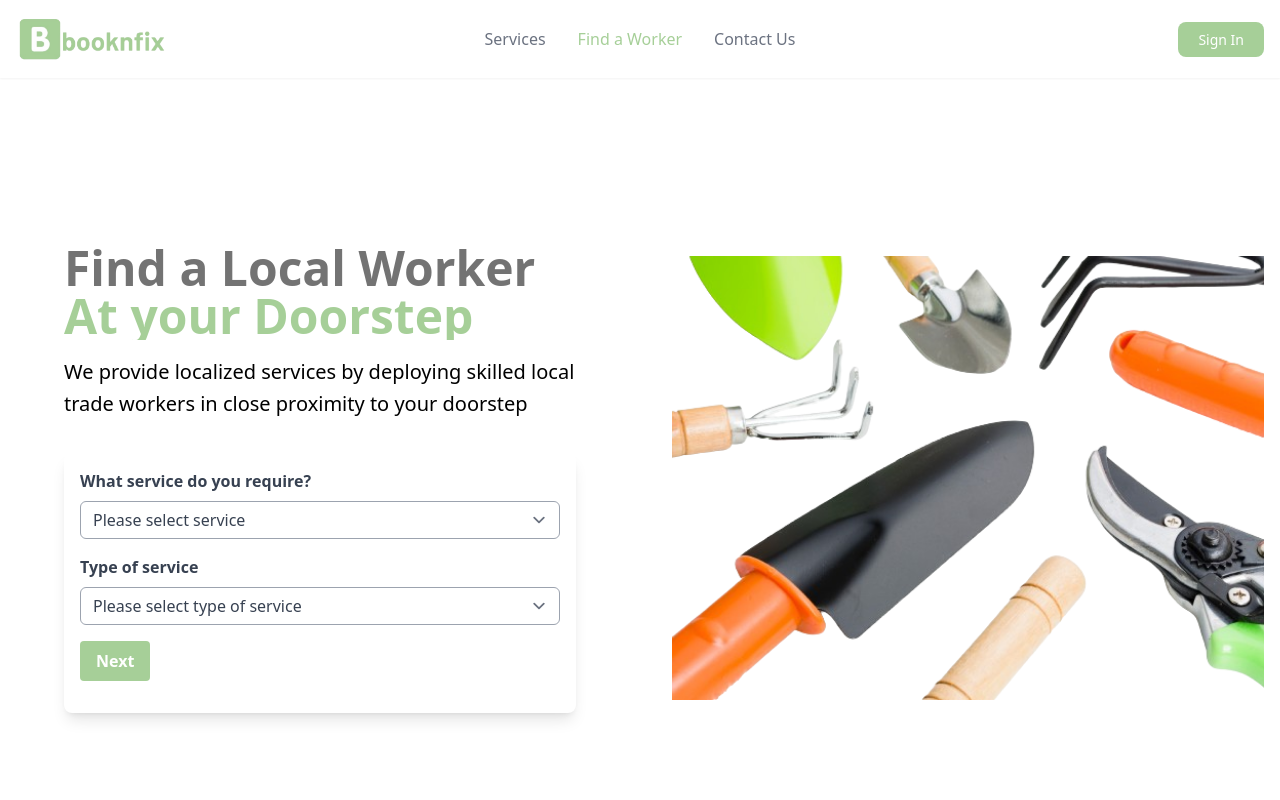
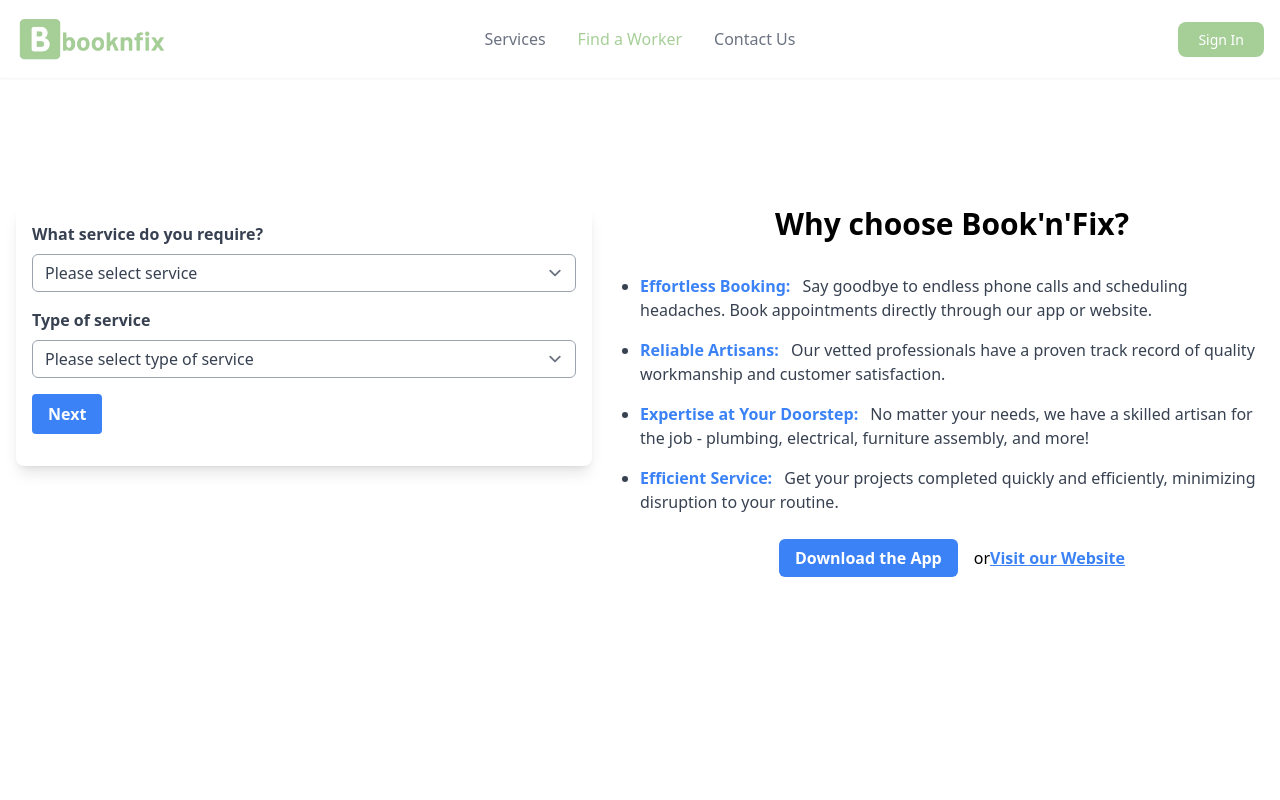
Before and after one commit to stevmide/booknfix, a Next.js app: page /workers in a window 1280 px wide. Shown: the top 800 px of the page. Built offline with nearby package versions, Linux system fonts and the light colour scheme.

Commit message:
ninth commit

```diff
--- /dev/null
+++ b/src/components/Frontend/customSelect.tsx
@@ -0,0 +1,157 @@
+import React, { useState } from 'react';
+import { useRouter } from 'next/router';
+import Head from 'next/head';
+import Image from "next/image";
+
+function CustomSelect() {
+
+  const router = useRouter();
+  const [selectedService, setSelectedService] = useState('');
+  const [selectedTypeOfService, setSelectedTypeOfService] = useState('');
+  const [typesOfService, setTypesOfService] = useState([]);
+
+  const serviceTypes = {
+    1: [
+      { id: 1, name: 'Normal Wash - Car', price: 1500 },
+      { id: 2, name: 'Full Wash - Car', price: 2000 },
+      { id: 3, name: 'Normal Wash - SUV', price: 2000 },
+      { id: 4, name: 'Full Wash - SUV', price: 2500 },
+    ],
+    2: [
+      { id: 5, name: '2 Bedroom Appartment', price: 5000 },
+      { id: 6, name: '3 Bedroom Appartment', price: 5500 },
+      { id: 7, name: '3 Bedroom Duplex', price: 15000 },
+      { id: 8, name: '4 Bedroom Duplex', price: 18000 },
+      { id: 9, name: '5 Bedroom Duplex', price: 23000 },
+      { id: 10, name: '6 Bedroom Duplex', price: 26000 },
+      { id: 11, name: '7 Bedroom Duplex', price: 30000 },
+    ],
+    3: [
+      { id: 12, name: 'Water Leaks', price: 2000 },
+      { id: 13, name: 'Drain Repair', price: 2000 },
+      { id: 14, name: 'Fixture Installation', price: 2000 },
+      { id: 15, name: 'Other Options'}
+    ],
+    4: [{ id: 16, name: 'Get a Quote', price: 0 }],
+    5: [{ id: 17, name: 'Get a Quote', price: 0 }],
+    6: [{ id: 18, name: 'Get a Quote', price: 0 }]
+  };
+
+  const handleServiceChange = (event) => {
+    const selectedValue = event.target.value;
+    setSelectedService(selectedValue);
+    setTypesOfService(serviceTypes[selectedValue]);
+  };
+
+  const handleTypeOfServiceChange = (event) => {
+    const selectedValue = event.target.value;
+    setSelectedTypeOfService(selectedValue);
+  };
+
+  const handleSubmit = () => {
+    if (selectedTypeOfService === "15" || selectedTypeOfService === "16" || selectedTypeOfService === "17" || selectedTypeOfService === "18") {
+      // Redirect to the form page
+      router.push('/quote');
+    } else {
+    // Redirect to checkout page with selected service and price
+    const selectedType = typesOfService.find(service => service.id === parseInt(selectedTypeOfService));
+    if (selectedType) {
+      router.push({
+        pathname: '/checkout',
+        query: { service: selectedService, type: selectedType.name, price: selectedType.price }
+      });
+    }
+    };
+  }
+
+
+  return (
+
+    <div className="mx-auto max-w-screen-xl px-4 py-32 sm:px-6 lg:flex lg:h-screen lg:px-4">
+      <div className="max-w-xl mb-8 sm:mb-0 sm:mr-4 lg:mr-12 w-full">
+        <div className="container mx-auto p-4 bg-white rounded-lg shadow-lg">
+          <div className="mb-4">
+            <label htmlFor="role" className="block text-gray-700 font-bold mb-2">
+              What service do you require?
+            </label>
+            <select
+              id="role"
+              className="custom-select appearance-none block bg-white border border-gray-400 rounded-md py-2 px-3 text-gray-700 leading-tight focus:outline-none focus:border-blue-500 w-full"
+              value={selectedService}
+              onChange={handleServiceChange}
+            >
+              <option value="">Please select service</option>
+              <option value="1">Car Wash</option>
+              <option value="2">Cleaning</option>
+              <option value="3">Plumber</option>
+              <option value="4">Electrician</option>
+              <option value="5">Carpentry</option>
+              <option value="6">Gardener</option>
+            </select>
+          </div>
+
+          <div className="mb-4">
+            <label htmlFor="location" className="block text-gray-700 font-bold mb-2">
+              Type of service
+            </label>
+            <select
+              id="location"
+              className="appearance-none block bg-white border border-gray-400 rounded-md py-2 px-3 text-gray-700 leading-tight focus:outline-none focus:border-blue-500 w-full mb-4"
+              value={selectedTypeOfService}
+              onChange={handleTypeOfServiceChange}
+            >
+              <option value="">Please select type of service</option>
+              {typesOfService.map((type) => (
+                <option key={type.id} value={type.id}>
+                  {type.name}
+                </option>
+              ))}
+            </select>
+            <button onClick={handleSubmit} className="bg-blue-500 hover:bg-blue-700 text-white font-bold py-2 px-4 rounded focus:outline-none focus:shadow-outline">
+              Next
+            </button>
+          </div>
+        </div>
+      </div>
+
+
+  {/* Another Card with Google-style Shadow and Text */}
+  <div className="flex-1">
+  <div className="">
+      <Head>
+        <title>Book'n'Fix - Local Artisans On-Demand</title>
+        <meta name="description" content="Book reliable local artisans for any repair, installation, or maintenance project with Book'n'Fix. Effortless booking, expert service, 100% satisfaction guaranteed." />
+      </Head>
+      <div className="flex flex-col items-center mt-0 mb-2">
+        <h1 className="text-3xl font-bold text-center mb-4">Why choose Book'n'Fix?</h1>
+        <p className="text-gray-700 text-center max-w-sm"></p>
+      </div>
+      <h2 className="text-2xl font-semibold mb-4"></h2>
+      <ul className="list-disc space-y-4">
+        <li className="text-gray-700">
+          <span className="text-blue-500 font-bold mr-2">Effortless Booking:</span> Say goodbye to endless phone calls and scheduling headaches. Book appointments directly through our app or website.
+        </li>
+        <li className="text-gray-700">
+          <span className="text-blue-500 font-bold mr-2">Reliable Artisans:</span> Our vetted professionals have a proven track record of quality workmanship and customer satisfaction.
+        </li>
+        <li className="text-gray-700">
+          <span className="text-blue-500 font-bold mr-2">Expertise at Your Doorstep:</span> No matter your needs, we have a skilled artisan for the job - plumbing, electrical, furniture assembly, and more!
+        </li>
+        <li className="text-gray-700">
+          <span className="text-blue-500 font-bold mr-2">Efficient Service:</span> Get your projects completed quickly and efficiently, minimizing disruption to your routine.
+        </li>
+
+      </ul>
+      <div className="text-center mt-8">
+        <a href="#" className="text-white bg-blue-500 px-4 py-2 rounded-md font-bold hover:bg-blue-700">Download the App</a>
+        <span className="ml-4">or</span>
+        <a href="#" className="text-blue-500 underline hover:text-blue-700 font-bold">Visit our Website</a>
+      </div>
+    </div>
+  </div>
+</div>
+
+  )
+}
+
+export default CustomSelect
--- a/src/components/Frontend/infoForm.tsx
+++ b/src/components/Frontend/infoForm.tsx
@@ -95,7 +95,7 @@ function InfoForm() {
 
     <div className="">
       <Head>
-        <title>Book'n'Fix - Local Artisans On-Demand</title>
+        <title>Book&apos;n&apos;fix - Local Artisans On-Demand</title>
         <meta name="description" content="Book reliable local artisans for any repair, installation, or maintenance project with Book'n'Fix. Effortless booking, expert service, 100% satisfaction guaranteed." />
       </Head>
       <div className="flex flex-col items-center mt-0 mb-2">
--- a/src/components/Frontend/testimonial.tsx
+++ b/src/components/Frontend/testimonial.tsx
@@ -65,7 +65,7 @@ export default function Testimonial() {
             </div>
 
             <p className="line-clamp-2 sm:line-clamp-none mt-4 text-gray-500">
-            Don't let plumbing woes dampen your day! Our expert plumbers tackle leaks, clogs, and drips, keeping your home running smoothly. book now, reliable service – 24/7!
+            Don&apos;t let plumbing woes dampen your day! Our expert plumbers tackle leaks, clogs, and drips, keeping your home running smoothly. book now, reliable service – 24/7!
             </p>
           </blockquote>
           <blockquote className="rounded-lg bg-gray-100 p-8">
--- a/src/pages/workers.tsx
+++ b/src/pages/workers.tsx
@@ -1,6 +1,6 @@
 import React, { useState } from 'react';
 import Layout from "@/components/Frontend/layout"
-import Banner from '@/components/Frontend/banner';
+import CustomSelect from '@/components/Frontend/customSelect';
 
 const Workers: React.FC = () => {
 
@@ -15,7 +15,7 @@ const Workers: React.FC = () => {
       <div className="mx-auto max-w-screen-xl">
 
 
-        <Banner value={selectedService} onChange={handleServiceChange} />
+        <CustomSelect value={selectedService} onChange={handleServiceChange} />
       </div>
     </Layout>
 
```
